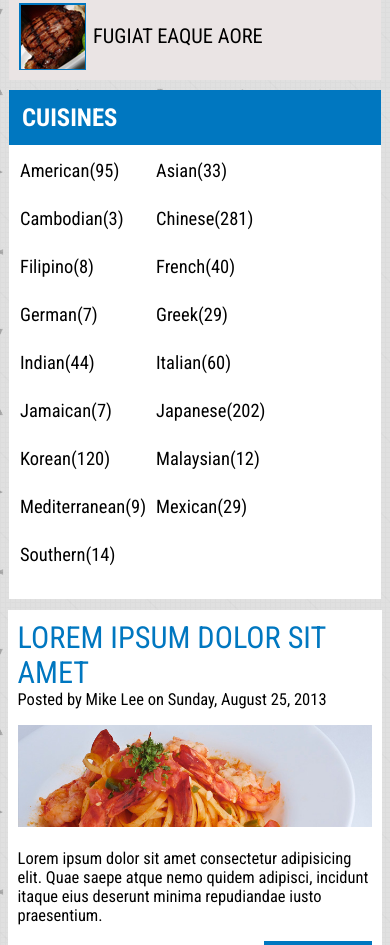
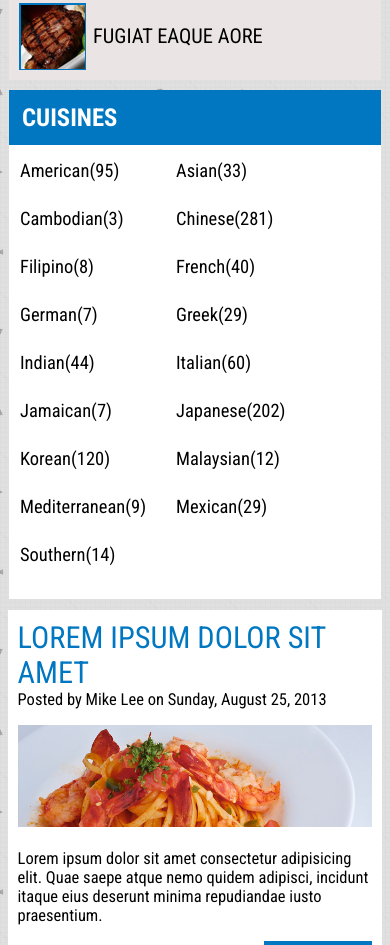
Before and after one commit to TaylorHillier/WD2-Assignment-5, a website: page P01-CodingChallenge/dev/index.html in a window 390 px wide. Shown: the part 1188-2133 px from the top of the page. Drawn offline with nearby package versions, Linux system fonts and the light colour scheme; files that its build step writes are made by us from their sources.

Commit message:
gap set fot the cuisine list columns in mobile view

```diff
--- a/P01-CodingChallenge/dev/scss/_sidebar.scss
+++ b/P01-CodingChallenge/dev/scss/_sidebar.scss
@@ -54,6 +54,7 @@
     padding: 11px 3px;
     line-height: 1.4rem;
     margin: 0;
+    column-gap: 20px;
     li {
       font-family: $default-font;
       font-size: clamp(0.8rem, 0.7364rem + 1.7182vw, 1.5rem);
```
